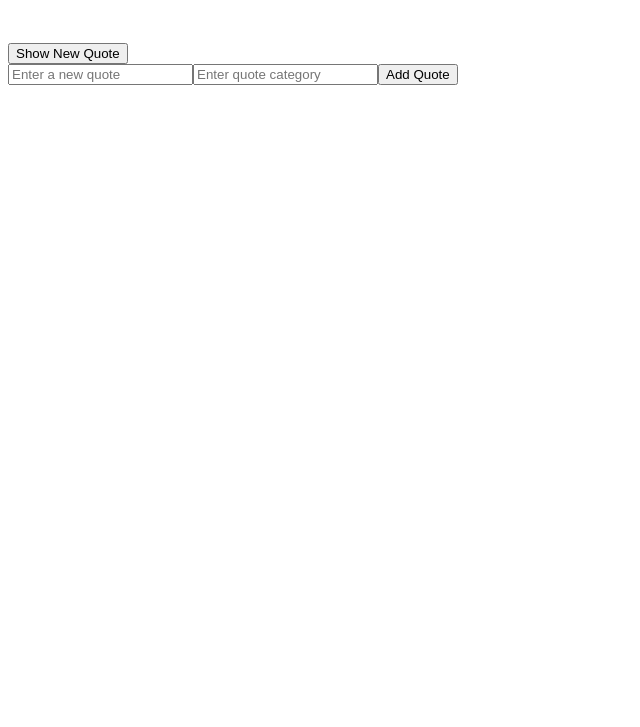
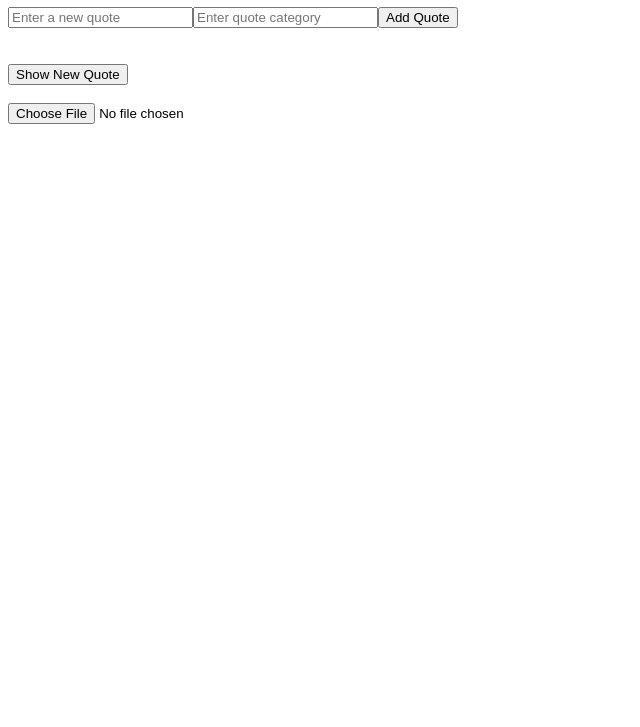
Before and after one commit to sapiness/alx_fe_javascript, a plain HTML site: page dom-manipulation/index.html in a window 1280 px wide. Shown: the part 73-800 px from the top of the page, without its empty margins (0-640 px from the left). Drawn offline with Linux system fonts and the light colour scheme.

Commit message:
Implementing Web Storage and JSON Handling

```diff
--- a/dom-manipulation/index.html
+++ b/dom-manipulation/index.html
@@ -7,10 +7,13 @@
   </head>
   <body>
     <h1>Dynamic Quote Generator</h1>
+    <div>
 
+    </div>
     <br>
     <div id="quoteDisplay"></div><br>
-    <button id="newQuote">Show New Quote</button>
+    <button id="newQuote">Show New Quote</button><br><br>
+    <input type="file" id="importFile" accept=".json" onchange="importFromJsonFile(event)" />
   </body>
   <script src="script.js"></script>
   </html>
--- a/dom-manipulation/script.js
+++ b/dom-manipulation/script.js
@@ -1,6 +1,7 @@
 document.addEventListener("DOMContentLoaded",createAddQuoteForm);
 const quotedisplay = document.getElementById("quoteDisplay");
 const shownewQuote = document.getElementById("newQuote");
+const formdiv = document.querySelector("div");
 
 // Create form inputs
 let newQuote = document.createElement('input');
@@ -27,7 +28,7 @@ let addbutton = document.createElement("button");
            Form.appendChild(newCategory);
            Form.appendChild(addbutton);
 
-           document.body.appendChild(Form);
+           formdiv.appendChild(Form);
        };
 
        function AddQuote(){
@@ -49,7 +50,7 @@ let addbutton = document.createElement("button");
 
 
         // quotes[randomIndex] = Object.values(quotes);
-        console.log(quotes[randomIndex]);
+        // console.log(quotes[randomIndex]);
         quotedisplay.innerHTML = JSON.stringify(quotes[randomIndex]);
        };
 
@@ -66,3 +67,14 @@ shownewQuote.addEventListener("click", function(e){
     showRandomQuote();
 
 });
+
+function importFromJsonFile(event) {
+  const fileReader = new FileReader();
+  fileReader.onload = function(event) {
+    const importedQuotes = JSON.parse(event.target.result);
+    quotes.push(...importedQuotes);
+    saveQuotes();
+    alert('Quotes imported successfully!');
+  };
+  fileReader.readAsText(event.target.files[0]);
+}
```
